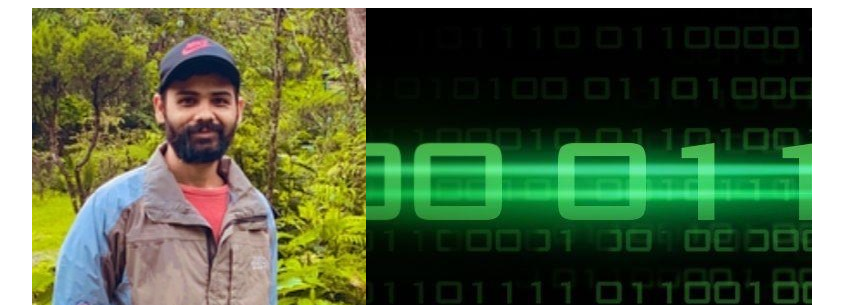
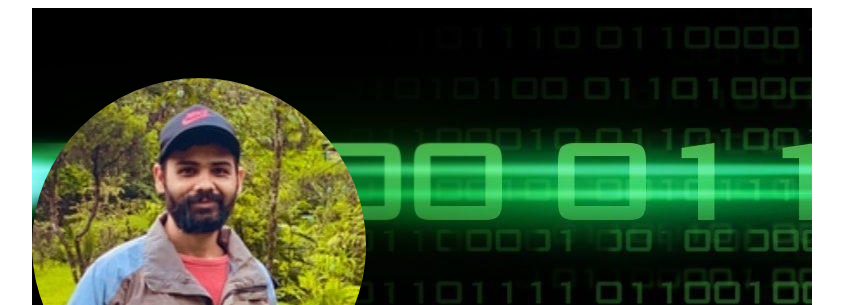
Before and after one commit to binodkathayat05/MyMIUCourses, a plain HTML site: page index.html in a window 1280 px wide. Shown: the top 305 px of the page, without its empty margins (218-1061 px from the left). Drawn offline with Linux system fonts and the light colour scheme.

Commit message:
added photo

```diff
--- a/index.html
+++ b/index.html
@@ -14,7 +14,7 @@
     </header>
     <main>
         <section style="background-image: url('./images/background.jpg');">
-            <img   src="./images/profilepic.jpeg" alt="myprofilepicture">
+            <img style="border-radius: 180px;z-index: 1000px;margin-top: 70px;"  src="./images/profilepic.jpeg" alt="myprofilepicture">
             <img  src="./images/w3c-html5-logo.png" alt="W3 HTML5 Logo">
         </section>
         <hr>
```
